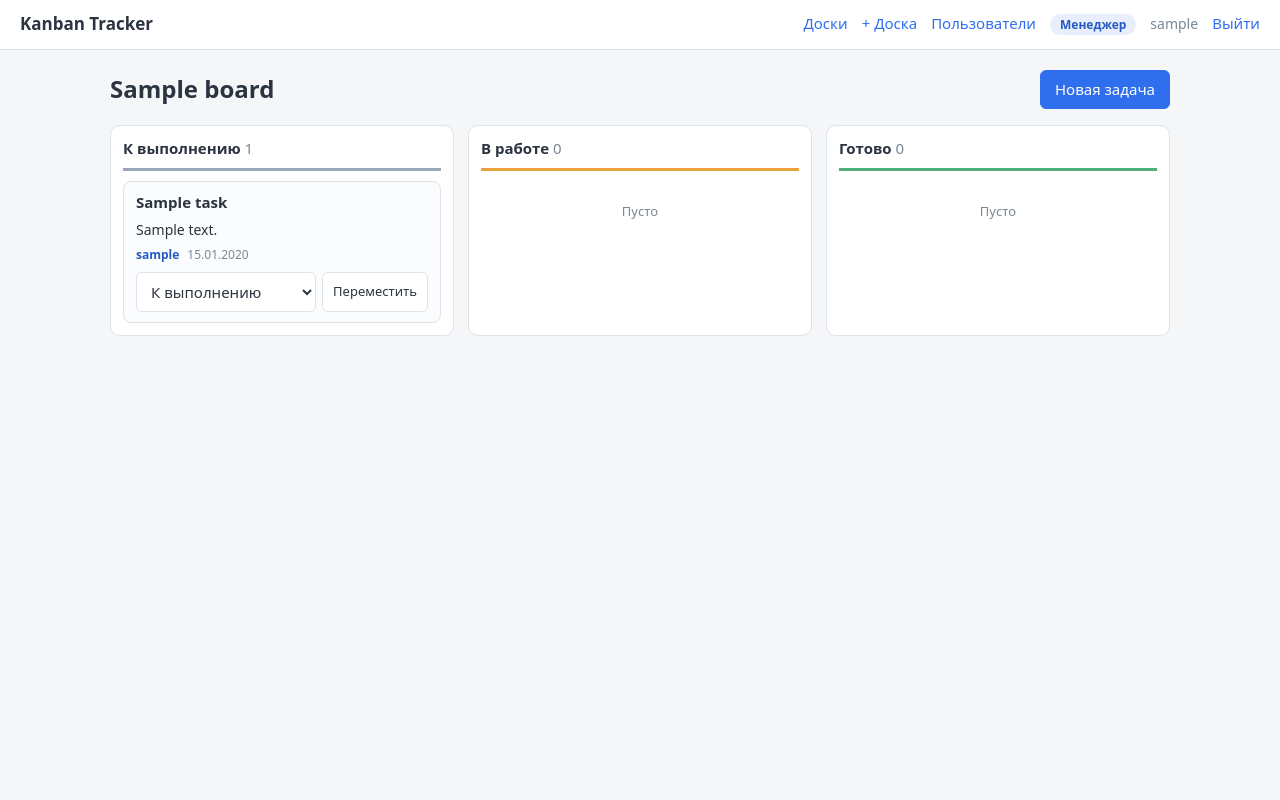
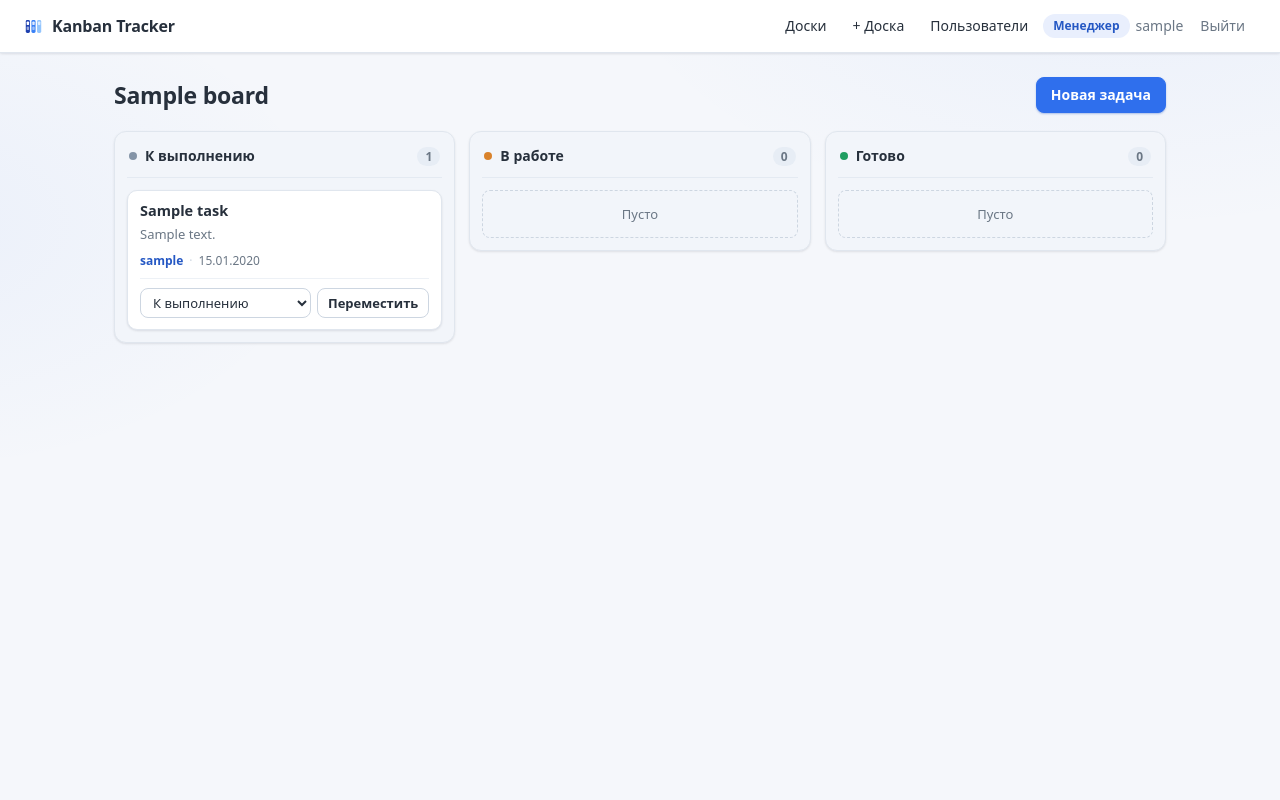
Before and after one commit to LS-p-sidorov/tracker-01-kanban, a Django app: page /boards/1/ in a window 1280 px wide. Run offline with Django 5.2, Linux system fonts and the light colour scheme; a user stored in the database is signed in; tables that the repository leaves empty hold one stand-in row (values such as "Sample post").

Commit message:
Polish Kanban Tracker interface

```diff
--- a/boards/static/css/app.css
+++ b/boards/static/css/app.css
@@ -1,11 +1,24 @@
 :root {
-  --bg: #f4f6f8;
+  --bg: #f5f7fb;
   --surface: #ffffff;
-  --border: #dde3e9;
-  --text: #2b3440;
-  --muted: #7a8794;
+  --surface-2: #f8fafc;
+  --column-bg: #f2f5fa;
+  --border: #e0e6ee;
+  --border-strong: #cdd6e1;
+  --text: #27303c;
+  --muted: #6b7785;
   --primary: #2f6fed;
-  --primary-dark: #255ac2;
+  --primary-dark: #2558c4;
+  --primary-soft: #e9effd;
+  --ring: 0 0 0 3px rgba(47, 111, 237, 0.16);
+  --accent-todo: #8494a7;
+  --accent-progress: #d9822b;
+  --accent-done: #1f9d61;
+  --radius: 12px;
+  --radius-sm: 8px;
+  --radius-pill: 999px;
+  --shadow-1: 0 1px 2px rgba(16, 24, 40, 0.05), 0 1px 3px rgba(16, 24, 40, 0.06);
+  --shadow-2: 0 4px 14px rgba(16, 24, 40, 0.08);
 }
 
 * { box-sizing: border-box; }
@@ -13,7 +26,12 @@
 html, body { margin: 0; padding: 0; }
 
 body {
-  background: var(--bg);
+  min-height: 100vh;
+  background-color: var(--bg);
+  background-image:
+    radial-gradient(900px 520px at 88% -10%, rgba(47, 111, 237, 0.06), transparent 60%),
+    radial-gradient(720px 420px at -8% 28%, rgba(47, 111, 237, 0.05), transparent 60%);
+  background-attachment: fixed;
   color: var(--text);
   font-family: system-ui, -apple-system, "Segoe UI", Roboto, sans-serif;
   font-size: 15px;
@@ -23,37 +41,76 @@ body {
 a { color: var(--primary); text-decoration: none; }
 a:hover { text-decoration: underline; }
 
+a:focus-visible,
+.btn:focus-visible,
+.link-btn:focus-visible,
+input:focus-visible,
+select:focus-visible,
+textarea:focus-visible {
+  outline: 2px solid rgba(47, 111, 237, 0.45);
+  outline-offset: 2px;
+}
+
 .topbar {
+  position: sticky;
+  top: 0;
+  z-index: 20;
   display: flex;
   flex-wrap: wrap;
   align-items: center;
   justify-content: space-between;
   gap: 10px;
-  padding: 12px 20px;
+  padding: 10px 24px;
   background: var(--surface);
   border-bottom: 1px solid var(--border);
+  box-shadow: var(--shadow-1);
 }
 
-.brand { font-weight: 700; font-size: 17px; color: var(--text); }
+.brand {
+  display: inline-flex;
+  align-items: center;
+  gap: 9px;
+  font-weight: 700;
+  font-size: 16px;
+  color: var(--text);
+  letter-spacing: -0.01em;
+}
+.brand:hover { text-decoration: none; }
+.brand::before {
+  content: "";
+  width: 19px;
+  height: 19px;
+  background: url("../favicon.svg") center / contain no-repeat;
+}
 
-.topnav { display: flex; flex-wrap: wrap; align-items: center; gap: 14px; }
+.topnav { display: flex; flex-wrap: wrap; align-items: center; gap: 4px; }
+
+.topnav a {
+  padding: 6px 11px;
+  border-radius: var(--radius-sm);
+  color: var(--text);
+  font-size: 14px;
+  font-weight: 500;
+  transition: background-color 0.12s ease, color 0.12s ease;
+}
+.topnav a:hover { background: var(--surface-2); color: var(--primary); text-decoration: none; }
 
 .role-badge {
-  padding: 2px 10px;
-  border-radius: 999px;
+  padding: 3px 10px;
+  border-radius: var(--radius-pill);
   font-size: 12px;
   font-weight: 600;
-  background: #e8eefb;
+  background: var(--primary-soft);
   color: var(--primary-dark);
 }
-.role-badge.member { background: #e6f4ea; color: #1e7d3c; }
+.role-badge.member { background: #e6f4ec; color: #1e7d3c; }
 
-.username { color: var(--muted); font-size: 14px; }
+.username { color: var(--muted); font-size: 14px; padding: 0 2px; }
 
 .container {
   max-width: 1100px;
   margin: 0 auto;
-  padding: 20px;
+  padding: 24px 24px 48px;
 }
 
 .page-head {
@@ -62,149 +119,271 @@ a:hover { text-decoration: underline; }
   align-items: center;
   justify-content: space-between;
   gap: 10px;
-  margin-bottom: 16px;
+  margin-bottom: 18px;
 }
-.page-head h1 { margin: 0; font-size: 24px; }
+.page-head h1 { margin: 0; font-size: 23px; letter-spacing: -0.01em; }
 
-h1 { font-size: 24px; }
+h1 { font-size: 23px; letter-spacing: -0.01em; }
 
-.messages { list-style: none; margin: 0 0 14px; padding: 0; }
-.msg { padding: 8px 12px; border-radius: 6px; margin-bottom: 6px; font-size: 14px; }
-.msg-success { background: #e6f4ea; color: #1e7d3c; }
-.msg-error { background: #fdecea; color: #b3261e; }
+.messages { list-style: none; margin: 0 0 16px; padding: 0; }
+.msg {
+  padding: 9px 14px;
+  border-radius: var(--radius-sm);
+  margin-bottom: 6px;
+  font-size: 14px;
+  border: 1px solid transparent;
+}
+.msg-success { background: #e6f4ec; border-color: #cde9d6; color: #1e7d3c; }
+.msg-error { background: #fdecea; border-color: #f5d3ce; color: #b3261e; }
 
 .btn {
-  display: inline-block;
-  padding: 8px 14px;
-  border: 1px solid var(--border);
-  border-radius: 6px;
+  display: inline-flex;
+  align-items: center;
+  justify-content: center;
+  gap: 6px;
+  min-height: 36px;
+  padding: 0 14px;
+  border: 1px solid var(--border-strong);
+  border-radius: var(--radius-sm);
   background: var(--surface);
   color: var(--text);
   font: inherit;
+  font-size: 14px;
+  font-weight: 600;
   cursor: pointer;
+  transition: background-color 0.12s ease, border-color 0.12s ease, box-shadow 0.12s ease;
 }
-.btn:hover { text-decoration: none; background: #f0f3f6; }
-.btn-primary { background: var(--primary); border-color: var(--primary); color: #fff; }
-.btn-primary:hover { background: var(--primary-dark); }
-.btn-small { padding: 4px 10px; font-size: 13px; }
+.btn:hover { text-decoration: none; background: var(--surface-2); border-color: #bcc8d6; }
+.btn:active { background: #eef2f6; }
+
+.btn-primary {
+  background: var(--primary);
+  border-color: var(--primary);
+  color: #fff;
+  box-shadow: 0 1px 2px rgba(37, 88, 196, 0.35);
+}
+.btn-primary:hover { background: var(--primary-dark); border-color: var(--primary-dark); }
+.btn-primary:active { background: #204da8; }
+.btn-primary:focus-visible { outline: none; box-shadow: var(--ring); }
+
+.btn-small { min-height: 30px; padding: 0 10px; font-size: 13px; }
 
 .link-btn {
   border: none;
   background: none;
-  color: var(--primary);
+  color: var(--muted);
   font: inherit;
+  font-size: 14px;
   cursor: pointer;
-  padding: 0;
+  padding: 6px 11px;
+  border-radius: var(--radius-sm);
+  transition: background-color 0.12s ease, color 0.12s ease;
 }
+.link-btn:hover { background: var(--surface-2); color: var(--primary-dark); }
 
 .inline-form { display: inline; margin: 0; }
 
 .auth-card {
   max-width: 420px;
-  margin: 0 auto;
+  margin: 48px auto 0;
   background: var(--surface);
   border: 1px solid var(--border);
-  border-radius: 10px;
-  padding: 24px;
+  border-radius: var(--radius);
+  padding: 28px;
+  box-shadow: var(--shadow-1);
 }
+.auth-card h1 { margin: 0 0 18px; font-size: 20px; }
+.auth-card .btn { margin-top: 6px; }
+.auth-card p { margin: 14px 0 0; font-size: 14px; }
 
-.field-label { display: block; margin-bottom: 12px; font-size: 14px; }
+.field-label {
+  display: block;
+  margin-bottom: 14px;
+  font-size: 13.5px;
+  font-weight: 600;
+  color: var(--text);
+}
 .field-label input,
 .field-label select,
 .field-label textarea,
 input[type="text"], input[type="password"], textarea, select {
   display: block;
   width: 100%;
-  margin-top: 4px;
-  padding: 8px 10px;
-  border: 1px solid var(--border);
-  border-radius: 6px;
+  margin-top: 5px;
+  min-height: 38px;
+  padding: 8px 11px;
+  border: 1px solid var(--border-strong);
+  border-radius: var(--radius-sm);
   font: inherit;
   background: #fff;
   color: var(--text);
+  transition: border-color 0.12s ease, box-shadow 0.12s ease;
+}
+textarea { min-height: 84px; resize: vertical; }
+input:hover, select:hover, textarea:hover { border-color: #b7c3d2; }
+input:focus, select:focus, textarea:focus {
+  outline: none;
+  border-color: var(--primary);
+  box-shadow: var(--ring);
 }
 .move-form select, .inline-form select { display: inline-block; width: auto; margin-top: 0; }
 
-.error { display: block; color: #b3261e; font-size: 13px; margin-top: 2px; }
+.error { display: block; color: #b3261e; font-size: 13px; margin-top: 3px; }
 .muted { color: var(--muted); }
 
-.board-list { list-style: none; margin: 0; padding: 0; display: grid; gap: 10px; }
+.board-list { list-style: none; margin: 0; padding: 0; display: grid; gap: 12px; }
 .board-card {
   display: flex;
   flex-wrap: wrap;
+  align-items: baseline;
   justify-content: space-between;
   gap: 8px;
-  padding: 14px 16px;
+  padding: 16px 18px;
   background: var(--surface);
   border: 1px solid var(--border);
-  border-radius: 8px;
+  border-radius: var(--radius);
+  box-shadow: var(--shadow-1);
   color: var(--text);
+  transition: border-color 0.12s ease, box-shadow 0.12s ease;
 }
-.board-card:hover { text-decoration: none; border-color: var(--primary); }
+.board-card:hover { text-decoration: none; border-color: var(--primary); box-shadow: var(--shadow-2); }
+.board-card strong { font-size: 16px; }
 
 .board {
   display: grid;
   grid-template-columns: repeat(3, minmax(0, 1fr));
   gap: 14px;
+  align-items: start;
 }
 
 .column {
-  background: var(--surface);
+  background: var(--column-bg);
   border: 1px solid var(--border);
-  border-radius: 10px;
+  border-radius: var(--radius);
   padding: 12px;
   min-width: 0;
+  box-shadow: var(--shadow-1);
 }
 .column h2 {
-  font-size: 15px;
-  margin: 0 0 10px;
-  padding-bottom: 8px;
-  border-bottom: 3px solid var(--border);
+  display: flex;
+  align-items: center;
+  gap: 8px;
+  font-size: 14px;
+  font-weight: 650;
+  margin: 0 0 12px;
+  padding: 2px 2px 10px;
+  border-bottom: 1px solid #e4eaf2;
 }
-.col-todo h2 { border-bottom-color: #9aa7b8; }
-.col-in_progress h2 { border-bottom-color: #e8a13c; }
-.col-done h2 { border-bottom-color: #4caf7d; }
+.column h2::before {
+  content: "";
+  width: 8px;
+  height: 8px;
+  border-radius: 50%;
+  background: var(--border-strong);
+  flex: none;
+}
+.col-todo h2::before { background: var(--accent-todo); }
+.col-in_progress h2::before { background: var(--accent-progress); }
+.col-done h2::before { background: var(--accent-done); }
 .column.drag-over { outline: 2px dashed var(--primary); outline-offset: -2px; }
 
-.count { color: var(--muted); font-weight: 400; }
+.count {
+  margin-left: auto;
+  padding: 1px 8px;
+  border-radius: var(--radius-pill);
+  background: #e7edf5;
+  color: var(--muted);
+  font-size: 12px;
+  font-weight: 600;
+}
 
-.cards { display: grid; gap: 10px; }
+.cards { display: grid; gap: 8px; }
 
 .task-card {
   border: 1px solid var(--border);
-  border-radius: 8px;
-  padding: 10px 12px;
-  background: #fbfcfd;
+  border-radius: 10px;
+  padding: 10px 12px 11px;
+  background: var(--surface);
+  box-shadow: var(--shadow-1);
   overflow-wrap: break-word;
+  transition: border-color 0.12s ease, box-shadow 0.12s ease;
 }
+.task-card:hover { border-color: var(--border-strong); box-shadow: var(--shadow-2); }
 .task-card.draggable { cursor: grab; }
 .task-card.dragging { opacity: 0.5; }
-.task-card strong { display: block; font-size: 15px; }
-.task-card .desc { margin: 6px 0 0; font-size: 14px; white-space: normal; }
+.task-card strong { display: block; font-size: 14.5px; font-weight: 600; line-height: 1.35; }
+.task-card .desc { margin: 5px 0 0; font-size: 13px; color: var(--muted); white-space: normal; }
 .task-card .meta {
   display: flex;
   flex-wrap: wrap;
-  gap: 8px;
-  margin-top: 6px;
+  align-items: center;
+  gap: 6px;
+  margin-top: 8px;
   font-size: 12px;
+  color: var(--muted);
 }
+.task-card .meta .muted::before { content: "·"; margin-right: 6px; color: var(--border-strong); }
 .task-card .author { color: var(--primary-dark); font-weight: 600; }
-.task-card .move-form { display: flex; flex-wrap: wrap; gap: 6px; margin-top: 8px; }
+.task-card .move-form {
+  display: flex;
+  flex-wrap: wrap;
+  align-items: center;
+  gap: 6px;
+  margin-top: 9px;
+  padding-top: 9px;
+  border-top: 1px solid #edf1f6;
+}
+.task-card .move-form select { min-height: 30px; padding: 3px 8px; font-size: 13px; }
 .task-card .status-select { flex: 1 1 120px; }
-.empty-col { font-size: 13px; text-align: center; padding: 8px 0; }
+.empty-col {
+  margin: 0;
+  padding: 14px 8px;
+  font-size: 13px;
+  text-align: center;
+  color: var(--muted);
+  border: 1px dashed var(--border-strong);
+  border-radius: var(--radius-sm);
+}
 
 .users-table {
   width: 100%;
-  border-collapse: collapse;
+  border-collapse: separate;
+  border-spacing: 0;
   background: var(--surface);
   border: 1px solid var(--border);
-  border-radius: 8px;
+  border-radius: var(--radius);
+  overflow: hidden;
+  box-shadow: var(--shadow-1);
 }
-.users-table th, .users-table td { padding: 10px 12px; border-bottom: 1px solid var(--border); text-align: left; }
-.users-table select { width: auto; display: inline-block; margin: 0; }
+.users-table th, .users-table td {
+  padding: 11px 14px;
+  border-bottom: 1px solid var(--border);
+  text-align: left;
+}
+.users-table th {
+  background: var(--surface-2);
+  font-size: 13px;
+  font-weight: 600;
+  color: var(--muted);
+}
+.users-table tbody tr:last-child td { border-bottom: none; }
+.users-table tbody tr { transition: background-color 0.12s ease; }
+.users-table tbody tr:hover { background: var(--surface-2); }
+.users-table select { width: auto; display: inline-block; margin: 0; min-height: 32px; padding: 3px 8px; font-size: 14px; }
+
+@media (max-width: 900px) {
+  .container { padding: 18px 16px 40px; }
+  .topbar { padding: 10px 16px; }
+}
 
 @media (max-width: 760px) {
   .board { grid-template-columns: 1fr; }
-  .container { padding: 12px; }
-  .topbar { padding: 10px 12px; }
+  .topnav { gap: 2px; }
+  .auth-card { margin-top: 24px; padding: 22px; }
 }
+
+@media (max-width: 480px) {
+  .page-head h1 { font-size: 20px; }
+  .brand { font-size: 15px; }
+  .task-card .move-form .btn { flex: 1 1 100%; }
+}
```
